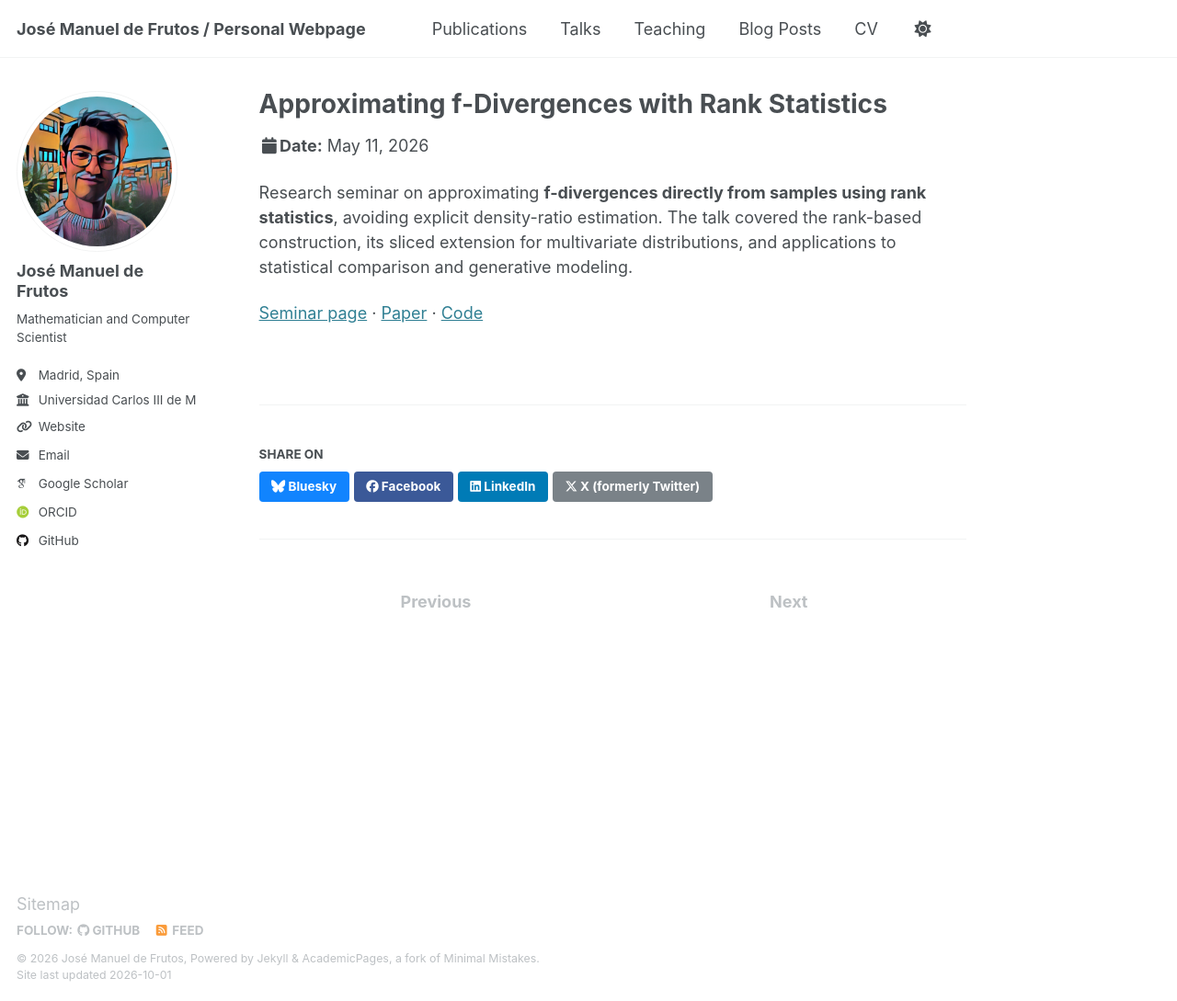
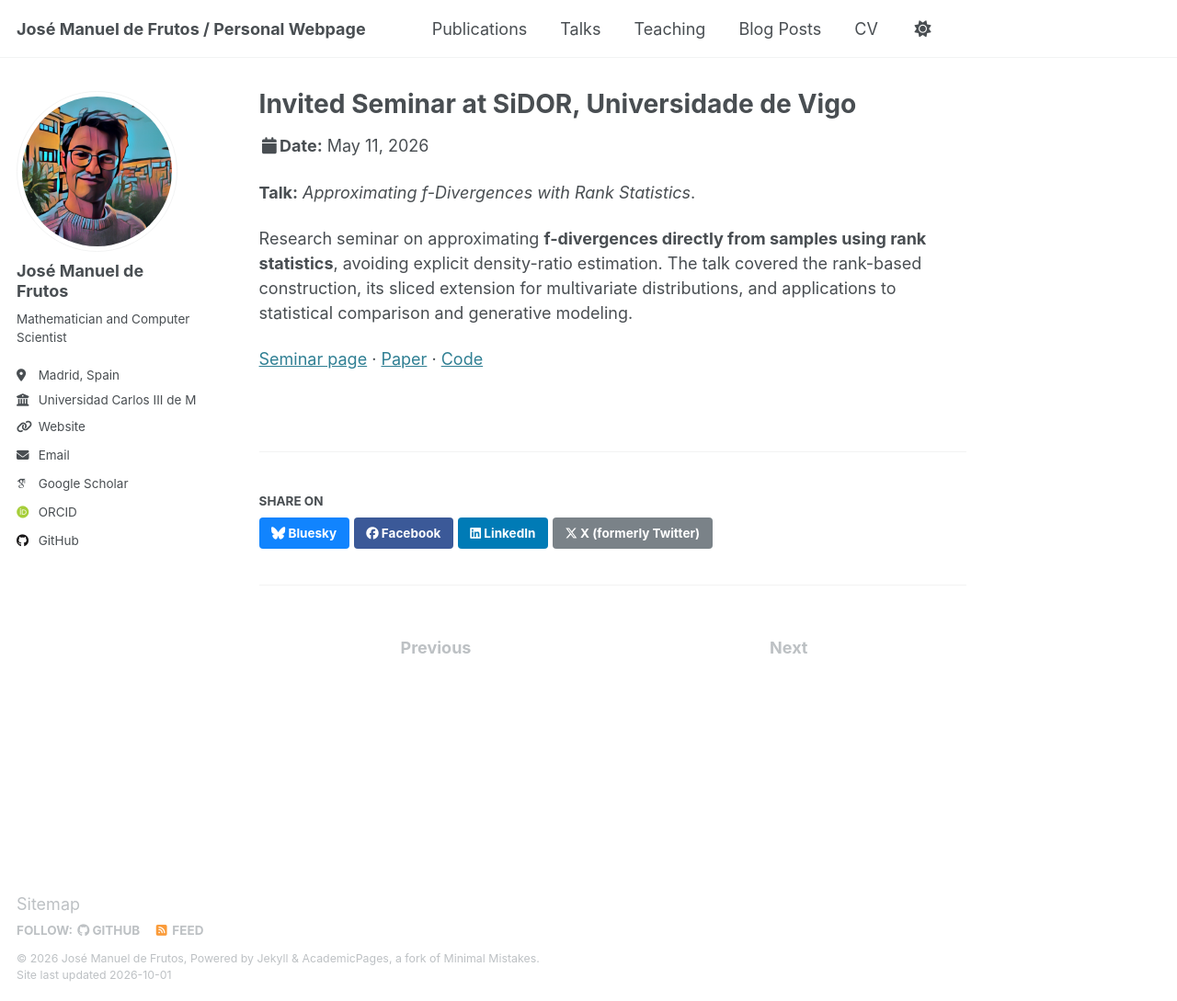
Before and after one commit to josemanuel22/josemanuel22.github.io, a Jekyll site: the page built from _talks/2026-05-11-sidor-f-divergences-seminar.md, in a window 1280 px wide and 1089 px high. Shown: the whole window at 92% size. Built offline with Jekyll 4.4.1, drawn with Linux system fonts in a browser that asks for light colours; some web fonts are replaced.

Commit message:
Diversify titles for f-divergence talks

```diff
--- a/_talks/2026-05-11-sidor-f-divergences-seminar.md
+++ b/_talks/2026-05-11-sidor-f-divergences-seminar.md
@@ -1,13 +1,15 @@
 ---
-title: "Approximating f-Divergences with Rank Statistics"
+title: "Invited Seminar at SiDOR, Universidade de Vigo"
 collection: talks
 type: "Talk"
 permalink: /talks/2026-05-11-sidor-f-divergences-seminar
 venue: "SiDOR Research Group, Universidade de Vigo"
 date: 2026-05-11
 location: "Vigo, Spain"
-excerpt: "Research seminar on sample-based approximation of f-divergences using rank statistics, including density-ratio-free estimation, sliced extensions, and applications to generative modeling."
+excerpt: "Research seminar at the SiDOR group on sample-based distribution comparison, rank statistics, and applications to generative modeling."
 ---
+
+**Talk:** *Approximating f-Divergences with Rank Statistics*.
 
 Research seminar on approximating **f-divergences directly from samples using rank statistics**, avoiding explicit density-ratio estimation. The talk covered the rank-based construction, its sliced extension for multivariate distributions, and applications to statistical comparison and generative modeling.
 
```
